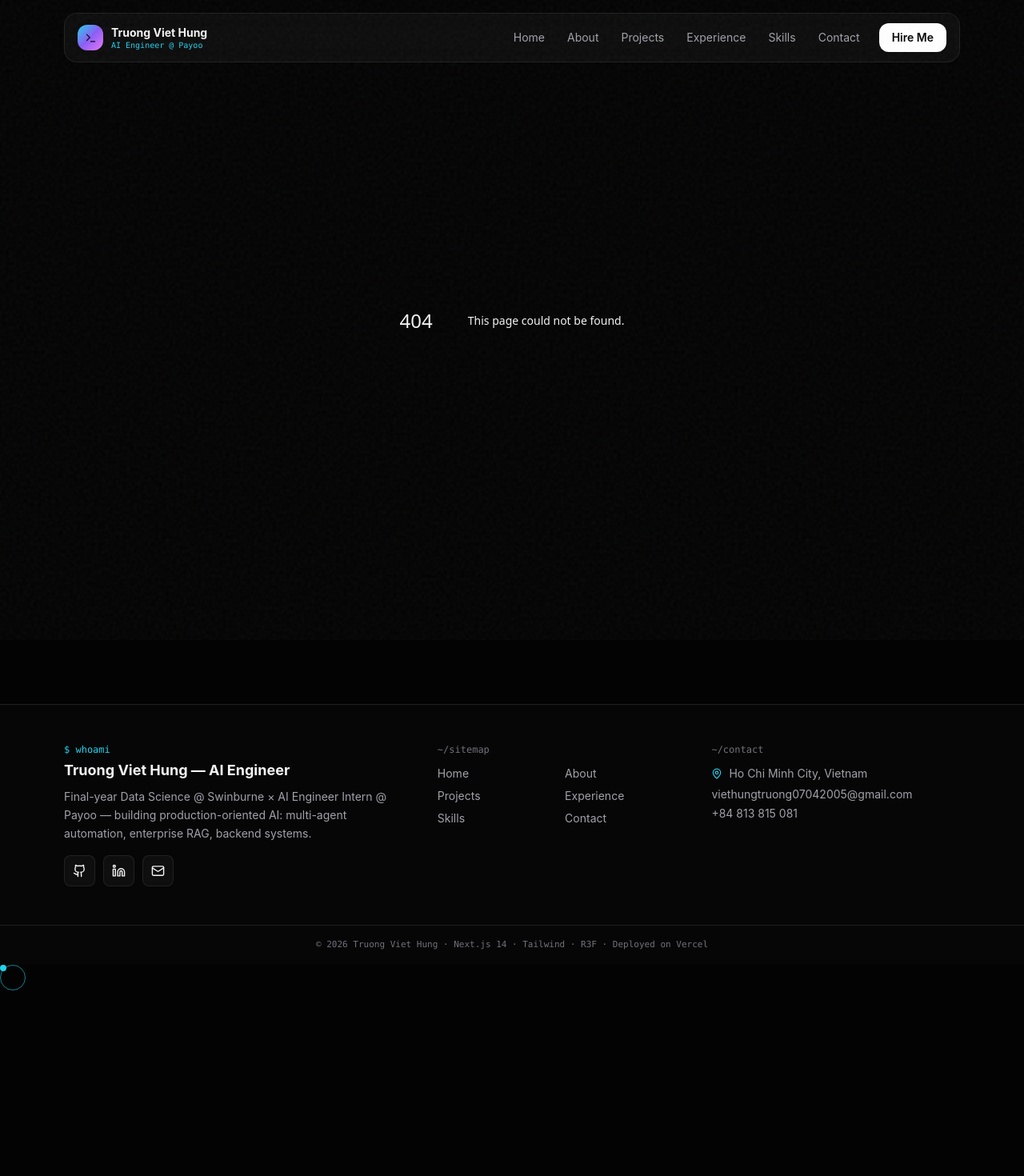
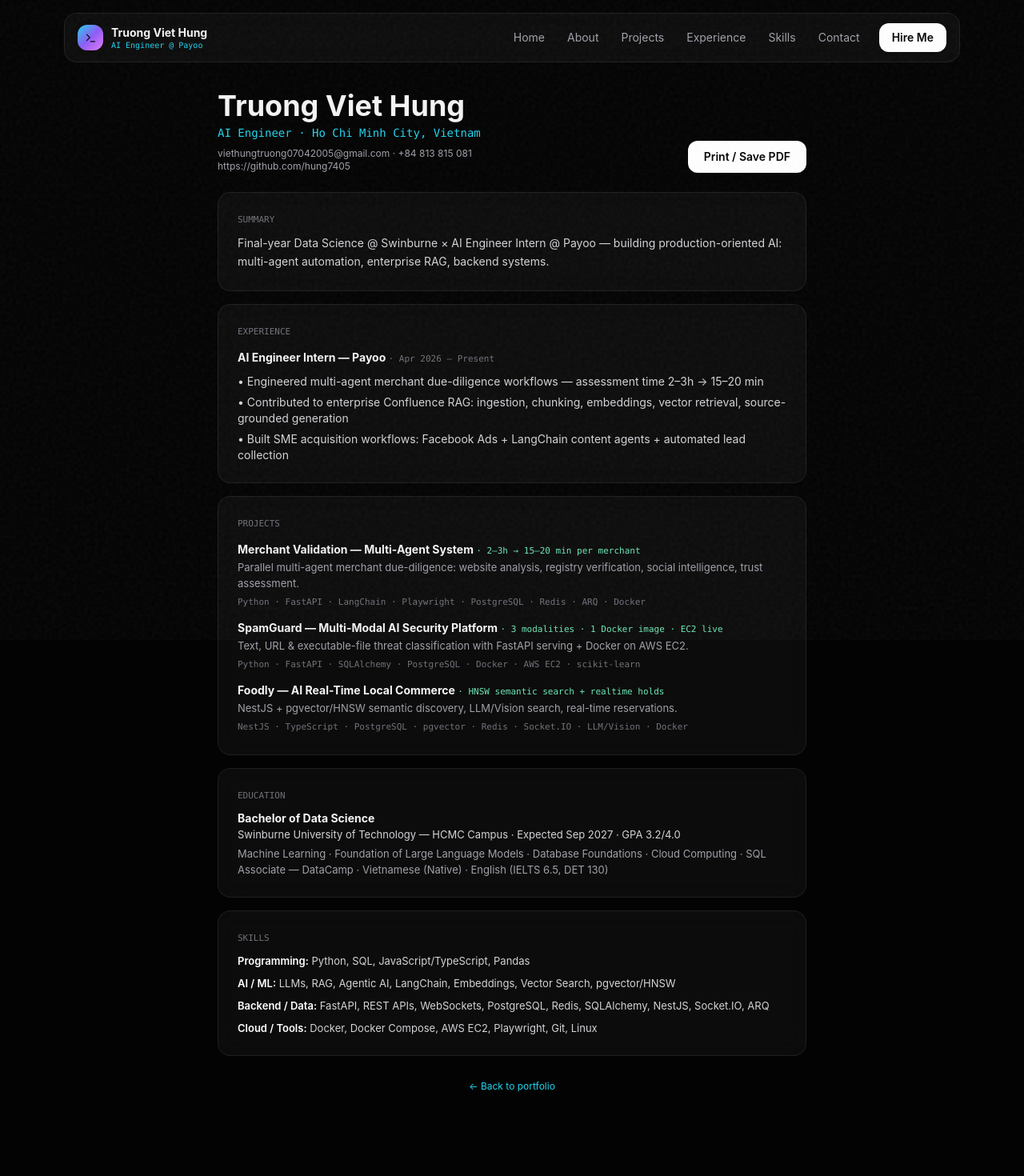
Before and after one commit to hung7405/Truong-Viet-Hung-Portfolio, a Next.js app: page /cv in a window 1280 px wide. Before the commit this address had no page. Shown: the top 1470 px of the page at 80% size. Before the commit the page ends 1206 px from the top, so only its background shows below. Built offline with nearby package versions, Linux system fonts and the light colour scheme.

Commit message:
feat(resume): add printable CV page and brand favicon
Add a /cv route rendering the full resume (summary, Payoo experience, three projects, education, skills) with a print-to-PDF button, plus a gradient H favicon served as app icon.

```diff
--- /dev/null
+++ b/app/cv/page.tsx
@@ -0,0 +1,56 @@
+import Link from "next/link";
+import PrintButton from "@/components/PrintButton";
+import { profile, experience, projects, skills, education } from "@/lib/data";
+
+export const metadata = { title: `CV — ${profile.name}` };
+
+export default function CVPage() {
+  return (
+    <div className="pt-28 mx-auto max-w-3xl px-4 pb-10">
+      <div className="flex flex-wrap items-end justify-between gap-3">
+        <div>
+          <h1 className="text-3xl md:text-4xl font-bold">{profile.name}</h1>
+          <p className="text-neon font-mono text-sm mt-1">{profile.role} · {profile.location}</p>
+          <p className="text-xs text-zinc-400 mt-2 break-all">{profile.email} · {profile.phone}<br />{profile.github}</p>
+        </div>
+        <PrintButton />
+      </div>
+      <div className="mt-6 space-y-4 text-sm">
+        <section className="glass rounded-2xl p-6">
+          <p className="font-mono text-[11px] text-zinc-500">SUMMARY</p>
+          <p className="text-zinc-300 mt-2 leading-relaxed">{profile.tagline}</p>
+        </section>
+        <section className="glass rounded-2xl p-6">
+          <p className="font-mono text-[11px] text-zinc-500">EXPERIENCE</p>
+          {experience.map((e) => (
+            <div key={e.role} className="mt-3">
+              <p className="font-bold">{e.role} — {e.company} <span className="font-mono text-[11px] text-zinc-500 font-normal">· {e.period}</span></p>
+              <ul className="mt-2 space-y-1.5 text-zinc-300">{e.bullets.map((b) => <li key={b}>• {b}</li>)}</ul>
+            </div>
+          ))}
+        </section>
+        <section className="glass rounded-2xl p-6">
+          <p className="font-mono text-[11px] text-zinc-500">PROJECTS</p>
+          {projects.map((p) => (
+            <div key={p.slug} className="mt-3">
+              <p className="font-bold">{p.title} <span className="font-mono text-[11px] text-emerald-300 font-normal">· {p.metric}</span></p>
+              <p className="text-zinc-400 text-[13px]">{p.description}</p>
+              <p className="font-mono text-[11px] text-zinc-500 mt-1">{p.tech.join(" · ")}</p>
+            </div>
+          ))}
+        </section>
+        <section className="glass rounded-2xl p-6">
+          <p className="font-mono text-[11px] text-zinc-500">EDUCATION</p>
+          <p className="font-bold mt-2">{education.degree}</p>
+          <p className="text-zinc-300 text-[13px]">{education.school} · {education.period}</p>
+          <p className="text-zinc-400 text-[13px] mt-1">{education.coursework.join(" · ")} · {education.certs[0]} · {education.languages}</p>
+        </section>
+        <section className="glass rounded-2xl p-6">
+          <p className="font-mono text-[11px] text-zinc-500">SKILLS</p>
+          {skills.map((g) => <p key={g.group} className="text-zinc-300 text-[13px] mt-2"><span className="font-semibold text-white">{g.group}:</span> {g.items.join(", ")}</p>)}
+        </section>
+      </div>
+      <p className="text-center mt-6"><Link href="/" className="text-xs text-neon hover:underline">← Back to portfolio</Link></p>
+    </div>
+  );
+}
```
Also changed, not shown: app/icon.svg (added).
